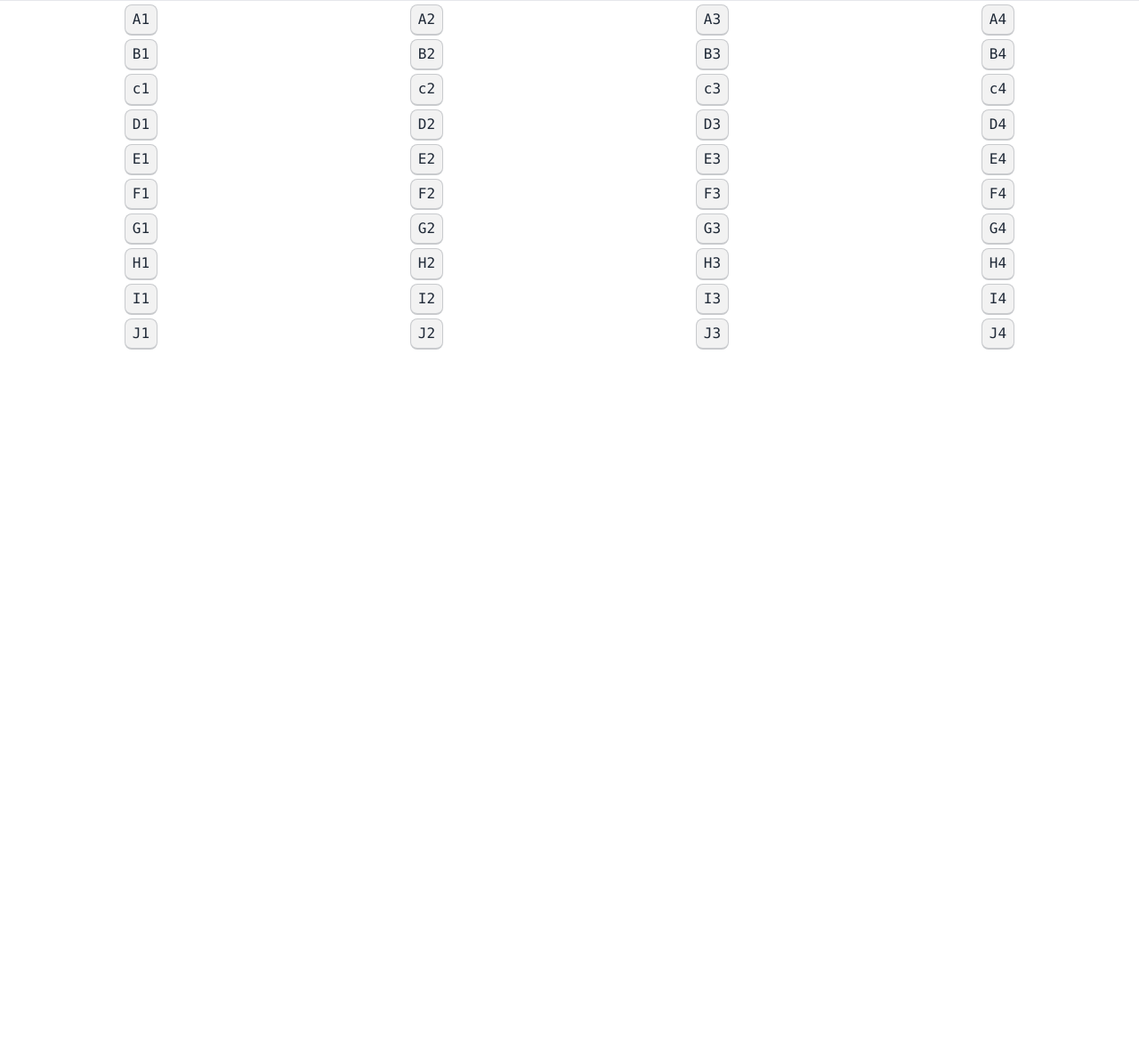
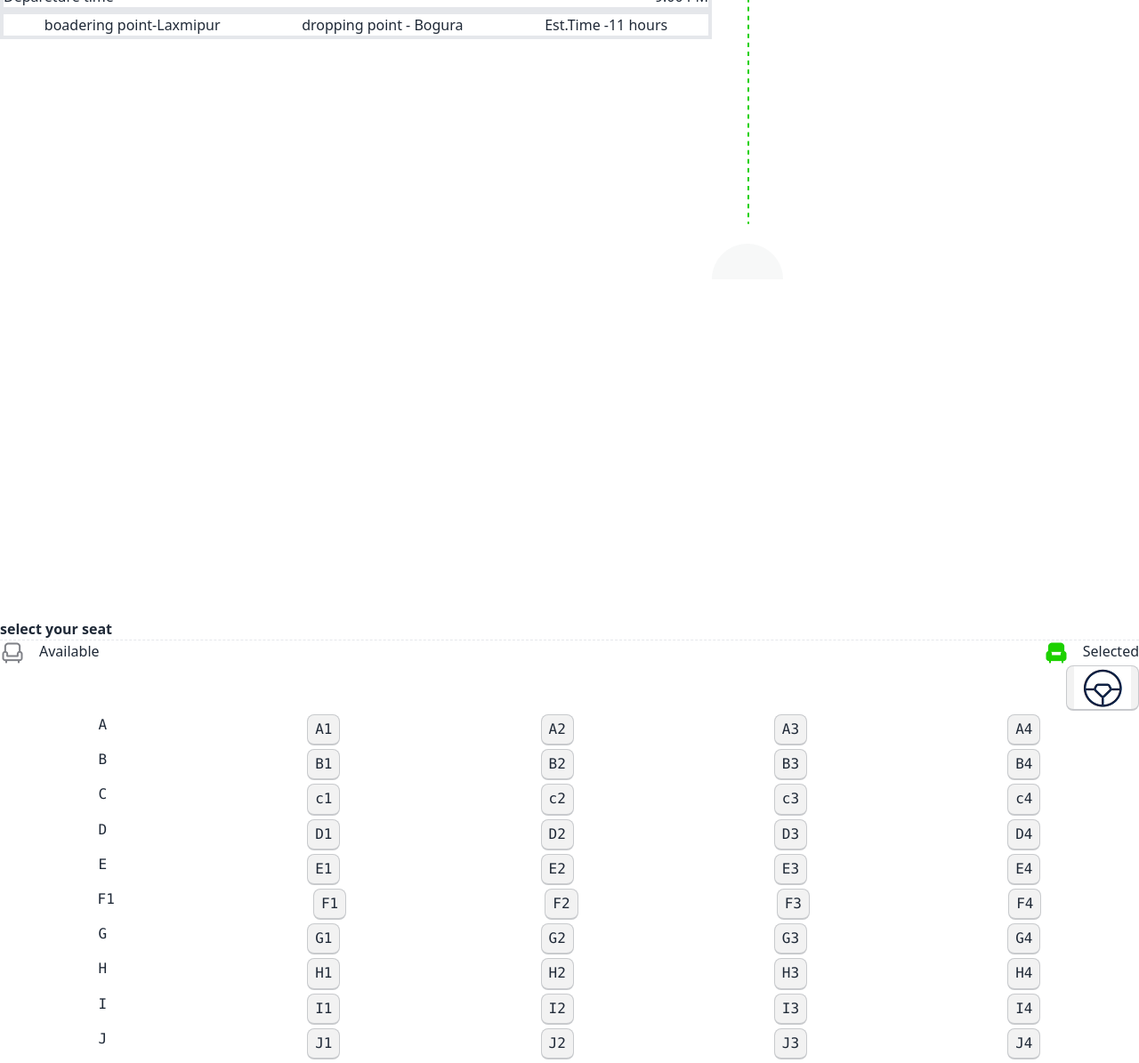
Before and after one commit to md1300/bd-tickets-online, a plain HTML site: page index.html in a window 1280 px wide. Shown: the part 1355-2550 px from the top of the page at 89% size. Before the commit the page ends 1752 px from the top, so only its background shows below. Drawn offline with nearby package versions, Linux system fonts and the light colour scheme.

Commit message:
second commit

```diff
--- a/index.html
+++ b/index.html
@@ -69,11 +69,14 @@
         <!-- ----------offer cards -------------- -->
         <div class="grid grid-cols-2 gap-4">
         <!-------------offer card one ------------- -->
-           <div class="flex justify-between border  bg-amber-300">
+           <div class="flex justify-around  bg-amber-300">
             <div>
                 <h1>15% off</h1>
                 <h3>on your next purchase</h3>
                 <h4>use by january 2024</h4>
+            </div>
+            <div>
+              <img src="images/cupon-devider.png" alt="">
             </div>
             <div>
                 <h1>news <sub>15</sub></h1>
@@ -81,11 +84,14 @@
             </div>
             </div>
         <!-------------offer card two---------------------  -->
-        <div class="flex justify-between border  bg-amber-300">
+        <div class="flex justify-around border  bg-red-400">
             <div>
                 <h1>20 % off</h1>
                 <h3>on your next purchase</h3>
                 <h4>use by january 2024</h4>
+            </div>
+            <div>
+              <img src="images/cupon-devider.png" alt="">
             </div>
             <div>
                 <h1>couple <sub>20</sub></h1>
@@ -107,11 +113,13 @@
           </div>
  </section>
 <!-- ------------------------location, prices and seat left -->
-<section>
+<section class="grid grid-cols-8">
+  <!------------banner of paribahan -----------------  -->
+     <div class="col-span-5 min-h-full">
        <!------------------greenline paribahan ------- ---- -->
-    <div class="flex gap-10">
+    <div class="flex justify-between">
       <!----------------coach name and bus icon-------------->
-         <div class="flex gap-2">
+       <div class="flex gap-3">
           <div><img src="images/bus-logo.png" alt=""></div>
           <div>
               <h2>Greenline Paribahan</h2>
@@ -140,74 +148,112 @@
           <p>Est.Time -11 hours</p>
       </div>
     </div>
+     </div>
+     <!-- -------------- divider-------------------------- -->
+    <div class="col-span-1"><img src="images/info-devider.png" alt=""></div>
       <!-- ----------------- seat prices ------------------------- -->
+      <div class="col-span-2 min-h-svh">
         <div class="grid justify-center items-center border-4">
           <p><img src="images/fare.png" alt=""></p>
           <h1>550 taka</h1>
           <p>per seat</p>
         </div>
+      </div>
 </section>
+<!-- ------------main section for seat select -->
 <section>
+  <!-- -----------seat plan in bus -->
+  <div>
+    <div>
+      <h2 class="font-bold">select your seat</h2>
+      </div>
+      <hr class="border-dashed">
+      <div class="flex justify-between">
+        <div class="flex gap-4">
+             <img src="images/seat-gray.png" alt="">
+             <p>Available</p>
+        </div>
+        <div class="flex gap-4">
+          <img src="images/seat-green-filled.png" alt="">
+          <p>Selected</p>
+     </div>
+      </div>
+      <div class="flex justify-end ">
+        <kbd class="kbd"><img src="images/Capture11.PNG" alt=""></kbd>
+      </div>
       <div class="flex justify-around gap-1 my-1 w-full">
+          <kbd >A</kbd>
           <kbd class="kbd">A1</kbd>
           <kbd class="kbd">A2</kbd>
           <kbd class="kbd">A3</kbd>
           <kbd class="kbd">A4</kbd>
         </div>
       <div class="flex justify-around gap-1 my-1 w-full">
+        <kbd >B</kbd>
           <kbd class="kbd">B1</kbd>
           <kbd class="kbd">B2</kbd>
           <kbd class="kbd">B3</kbd>
           <kbd class="kbd">B4</kbd>
         </div>
       <div class="flex justify-around gap-1 my-1 w-full">
+        <kbd >C</kbd>
           <kbd class="kbd">c1</kbd>
           <kbd class="kbd">c2</kbd>
           <kbd class="kbd">c3</kbd>
           <kbd class="kbd">c4</kbd>
         </div>
       <div class="flex justify-around gap-1 my-1 w-full">
+          <kbd>D</kbd>
           <kbd class="kbd">D1</kbd>
           <kbd class="kbd">D2</kbd>
           <kbd class="kbd">D3</kbd>
           <kbd class="kbd">D4</kbd>
         </div>
       <div class="flex justify-around gap-1 my-1 w-full">
+          <kbd >E</kbd>
           <kbd class="kbd">E1</kbd>
           <kbd class="kbd">E2</kbd>
           <kbd class="kbd">E3</kbd>
           <kbd class="kbd">E4</kbd>
         </div>
       <div class="flex justify-around gap-1 my-1 w-full">
+          <kbd >F1</kbd>
           <kbd class="kbd">F1</kbd>
           <kbd class="kbd">F2</kbd>
           <kbd class="kbd">F3</kbd>
           <kbd class="kbd">F4</kbd>
         </div>
       <div class="flex justify-around gap-1 my-1 w-full">
+          <kbd>G</kbd>
           <kbd class="kbd">G1</kbd>
           <kbd class="kbd">G2</kbd>
           <kbd class="kbd">G3</kbd>
           <kbd class="kbd">G4</kbd>
         </div>
       <div class="flex justify-around gap-1 my-1 w-full">
+          <kbd >H</kbd>
           <kbd class="kbd">H1</kbd>
           <kbd class="kbd">H2</kbd>
           <kbd class="kbd">H3</kbd>
           <kbd class="kbd">H4</kbd>
         </div>
       <div class="flex justify-around gap-1 my-1 w-full">
+          <kbd >I</kbd>
           <kbd class="kbd">I1</kbd>
           <kbd class="kbd">I2</kbd>
           <kbd class="kbd">I3</kbd>
           <kbd class="kbd">I4</kbd>
         </div>
       <div class="flex justify-around gap-1 my-1 w-full">
+          <kbd>J</kbd>
           <kbd class="kbd ">J1</kbd>
           <kbd class="kbd ">J2</kbd>
           <kbd class="kbd ">J3</kbd>
           <kbd class="kbd ">J4</kbd>
         </div>
+  </div>
+  <!-- ------------- -->
+
 </section>
     </main>
     <script src="script.js"></script>
```
Also changed, not shown: images/Capture11.PNG (added). Lines whose indentation alone changed are shown as unchanged.
